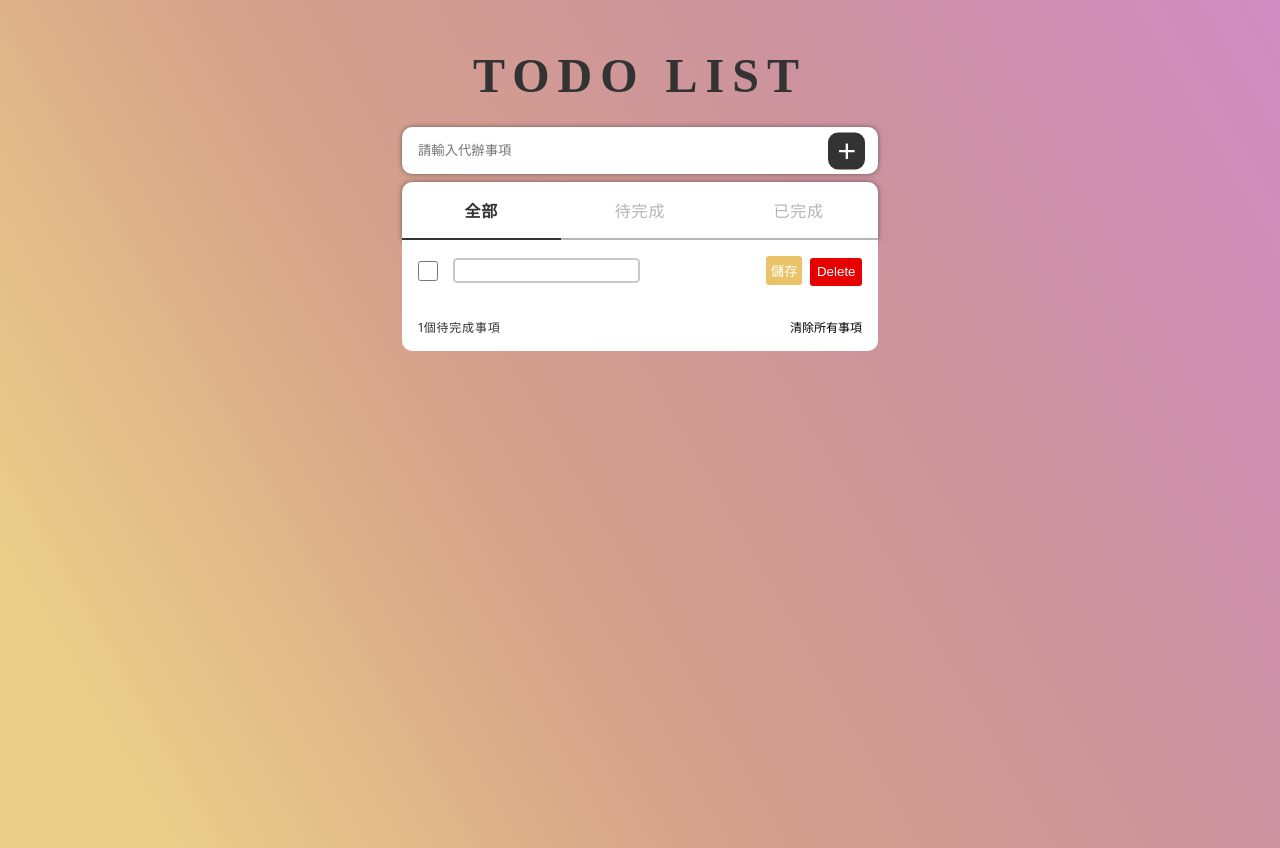
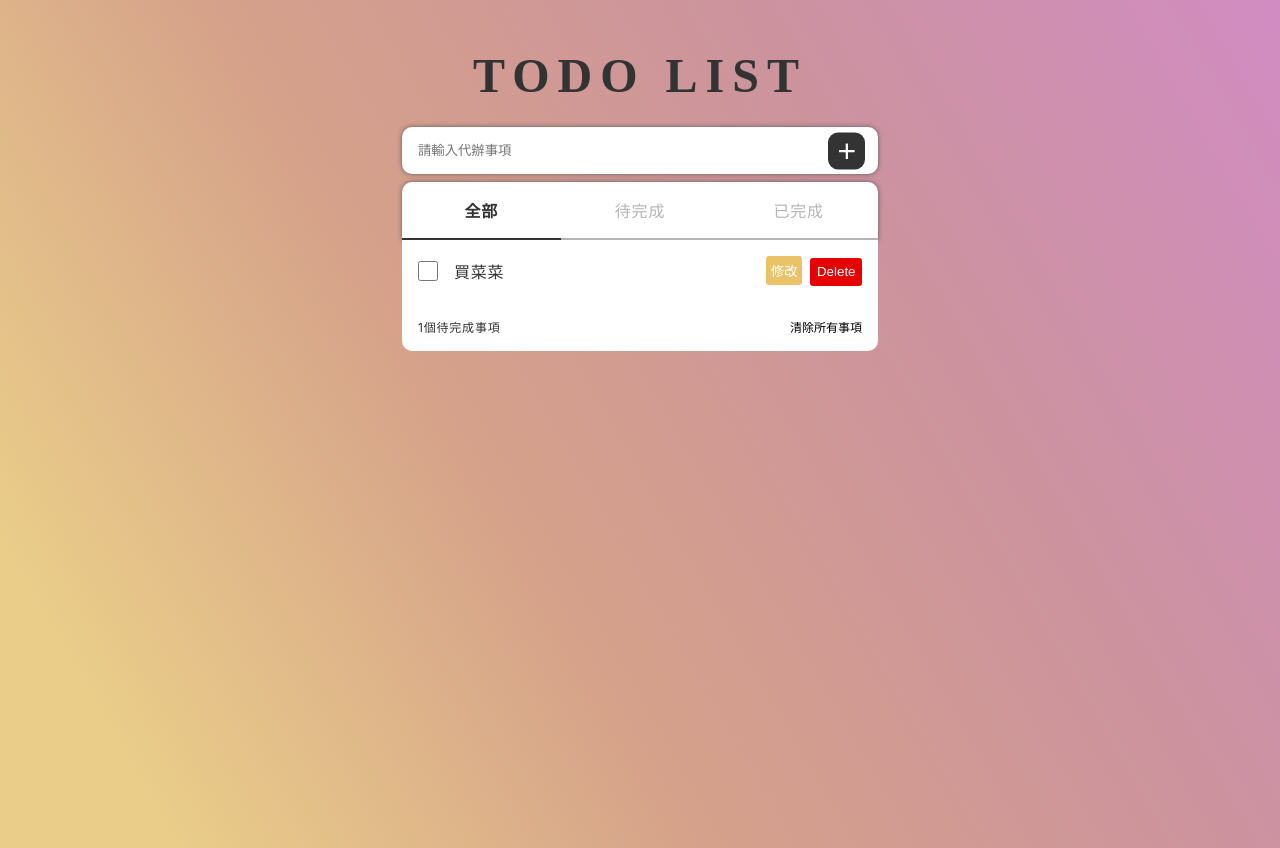
Before and after one commit to Kelsyyy/portfolio, a React (Create React App) app: page / in a window 1280 px wide. Built offline with nearby package versions, Linux system fonts and the light colour scheme; a web font is replaced by a local one.

Commit message:
[fix] edit input bug

```diff
--- a/src/page/TodoList/TodoList.js
+++ b/src/page/TodoList/TodoList.js
@@ -23,7 +23,7 @@ function TodoList() {
       id: 1,
       text: '買菜菜',
       completed: false,
-      edit: true,
+      edit: false,
     },
   ])
   // 篩選後
```
